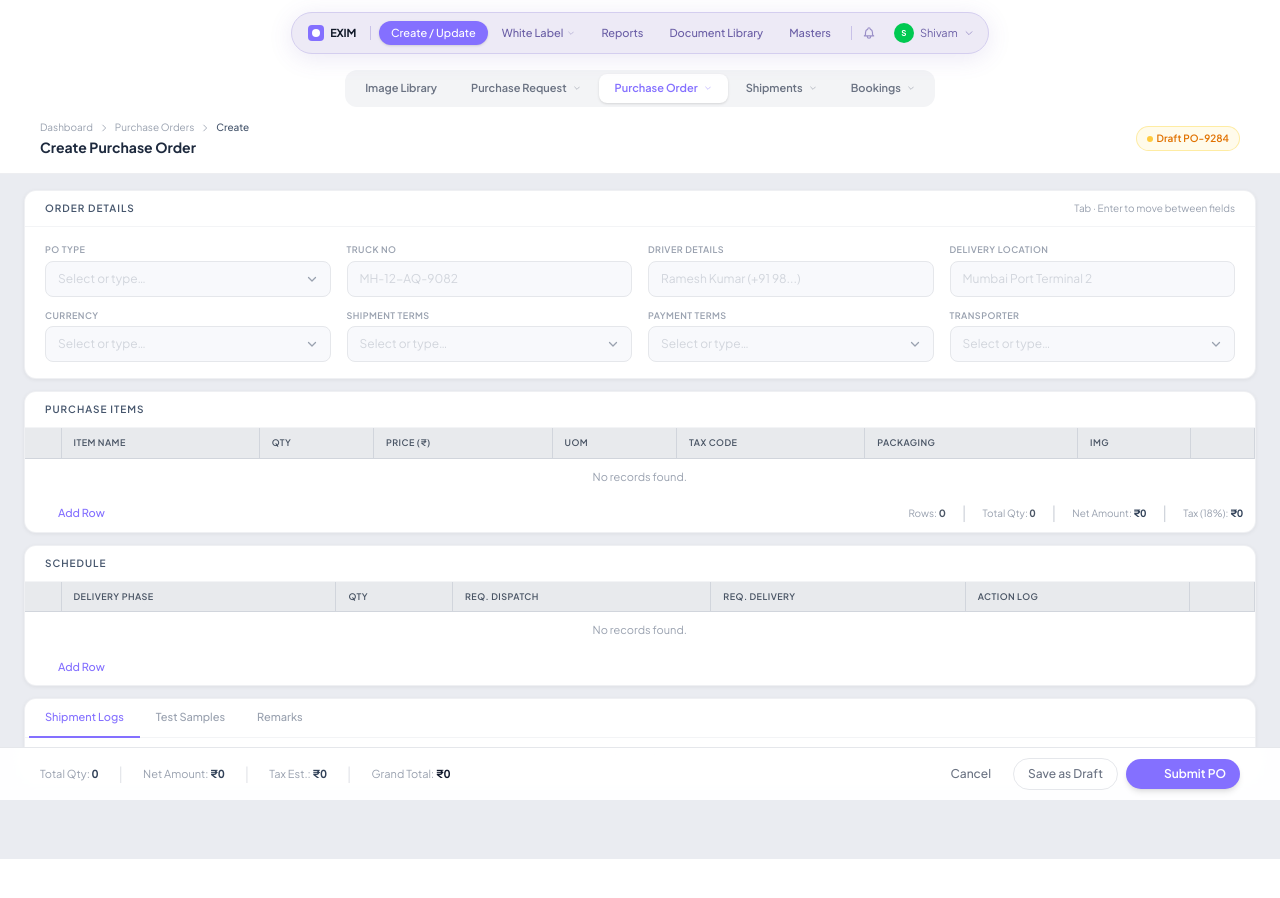
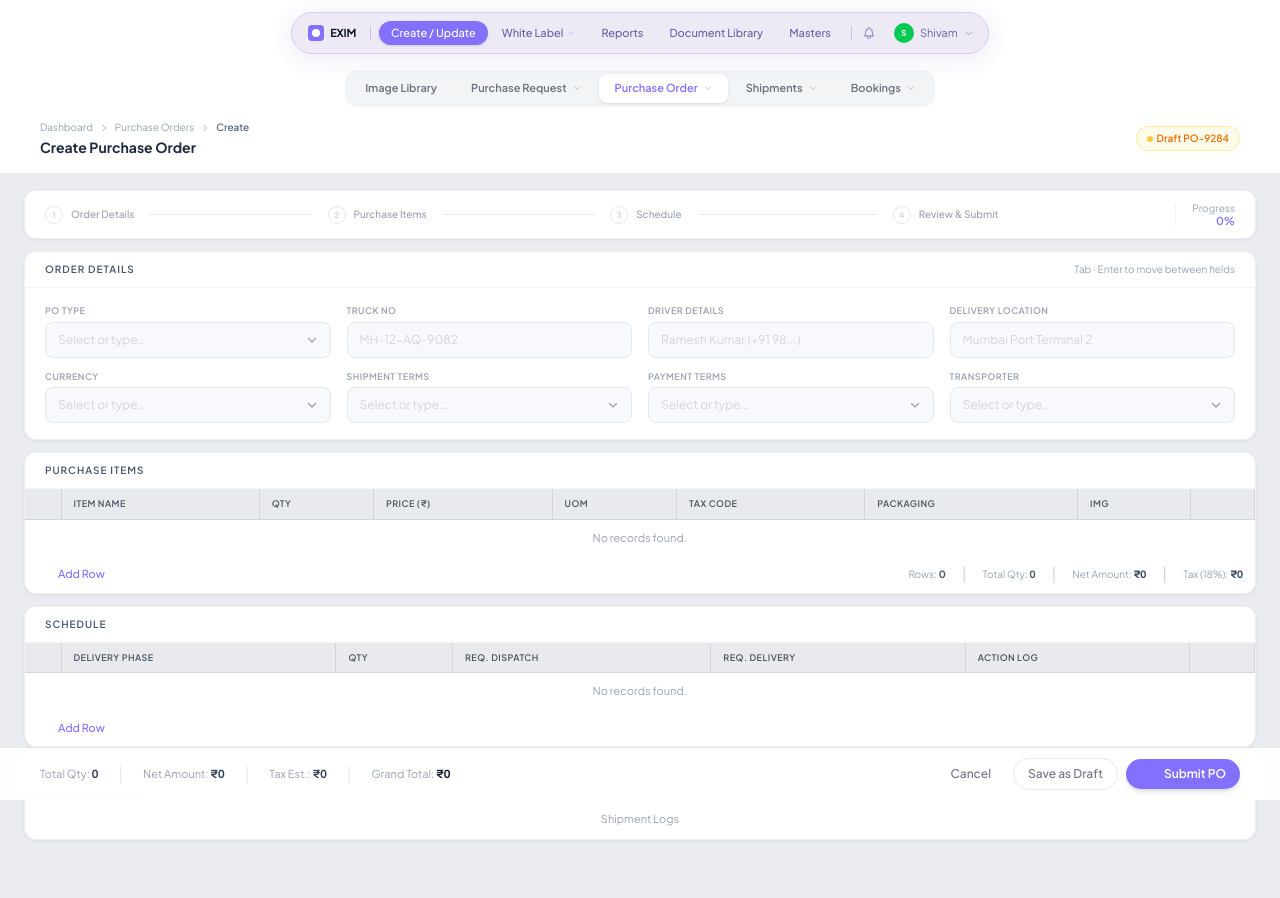
Before and after one commit to shivrajPatilTechiebears/eximweb, a Next.js app: page /purchase-order/create in a window 1280 px wide. Shown: the top 898 px of the page. Before the commit the page ends 859 px from the top, so only its background shows below. Built offline with nearby package versions, Linux system fonts and the light colour scheme; some icons are missing.

Commit message:
Progress bar added

```diff
--- a/src/app/purchase-order/create/page.tsx
+++ b/src/app/purchase-order/create/page.tsx
@@ -42,6 +42,9 @@ export default function CreatePurchaseOrderPage() {
   const [shipmentTerms, setShipmentTerms] = useState("");
   const [paymentTerms, setPaymentTerms] = useState("");
   const [transporter, setTransporter] = useState("");
+  const [truckNo, setTruckNo] = useState("");
+  const [driverDetails, setDriverDetails] = useState("");
+  const [deliveryLocation, setDeliveryLocation] = useState("");
 
   const [items, setItems] = useState<PurchaseItem[]>([]);
 
@@ -53,42 +56,66 @@ export default function CreatePurchaseOrderPage() {
 
   const deleteItem = useCallback((id: number) => setItems((p) => p.filter((r) => r.id !== id)), []);
 
+  const updateItem = useCallback(<K extends keyof Omit<PurchaseItem, "id">>(id: number, key: K, value: PurchaseItem[K]) => {
+    setItems((p) => p.map((r) => r.id === id ? { ...r, [key]: value } : r));
+  }, []);
+
   const addSchedule = useCallback(() => {
     setScheduleRows((p) => [...p, { id: p.length + 1, phase: "", qty: 0, reqDispatch: "", reqDelivery: "", actionLog: "" }]);
   }, []);
 
   const deleteSchedule = useCallback((id: number) => setScheduleRows((p) => p.filter((r) => r.id !== id)), []);
 
+  const updateSchedule = useCallback(<K extends keyof Omit<ScheduleRow, "id">>(id: number, key: K, value: ScheduleRow[K]) => {
+    setScheduleRows((p) => p.map((r) => r.id === id ? { ...r, [key]: value } : r));
+  }, []);
+
   const totalQty = items.reduce((s, i) => s + i.qty, 0);
   const netAmount = items.reduce((s, i) => s + i.qty * i.price, 0);
   const taxEst = Math.round(netAmount * 0.18);
+
+  const orderDetailsFields = { poType, currency, shipmentTerms, paymentTerms, transporter, truckNo, driverDetails, deliveryLocation };
+
+  const steps = [
+    { label: "Order Details", complete: Object.values(orderDetailsFields).every(Boolean) },
+    {
+      label: "Purchase Items",
+      complete: items.length > 0 && items.every(({ id: _id, ...fields }) => Object.values(fields).every(Boolean)),
+    },
+    {
+      label: "Schedule",
+      complete: scheduleRows.length > 0 && scheduleRows.every(({ id: _id, ...fields }) => Object.values(fields).every(Boolean)),
+    },
+    { label: "Review & Submit", complete: false },
+  ];
+  const completedCount = steps.filter((s) => s.complete).length;
 
   // ── Purchase Items columns ────────────────────────────────────────────────
 
   const purchaseItemColumns: Column<PurchaseItem>[] = [
     {
       key: "name", header: "Item Name",
-      cell: (row) => <CellInput defaultValue={row.name} placeholder="Item name…" width="w-full min-w-[160px]" />,
+      cell: (row) => <CellInput value={row.name} onChange={(e) => updateItem(row.id, "name", e.target.value)} placeholder="Item name…" width="w-full min-w-[160px]" />,
     },
     {
       key: "qty", header: "Qty",
-      cell: (row) => <CellInput defaultValue={row.qty || ""} placeholder="0" type="number" align="center" width="w-16" />,
+      cell: (row) => <CellInput value={row.qty || ""} onChange={(e) => updateItem(row.id, "qty", Number(e.target.value))} placeholder="0" type="number" align="center" width="w-16" />,
     },
     {
       key: "price", header: "Price (₹)",
-      cell: (row) => <CellInput defaultValue={row.price || ""} placeholder="0.00" type="number" align="right" width="w-24" className="font-semibold text-slate-900" />,
+      cell: (row) => <CellInput value={row.price || ""} onChange={(e) => updateItem(row.id, "price", Number(e.target.value))} placeholder="0.00" type="number" align="right" width="w-24" className="font-semibold text-slate-900" />,
     },
     {
       key: "uom", header: "UOM",
-      cell: (row) => <CellInput defaultValue={row.uom} placeholder="Kg" align="center" width="w-14" />,
+      cell: (row) => <CellInput value={row.uom} onChange={(e) => updateItem(row.id, "uom", e.target.value)} placeholder="Kg" align="center" width="w-14" />,
     },
     {
       key: "taxCode", header: "Tax Code",
-      cell: (row) => <CellInput defaultValue={row.taxCode} placeholder="GST_18" align="center" width="w-20" />,
+      cell: (row) => <CellInput value={row.taxCode} onChange={(e) => updateItem(row.id, "taxCode", e.target.value)} placeholder="GST_18" align="center" width="w-20" />,
     },
     {
       key: "packaging", header: "Packaging",
-      cell: (row) => <CellInput defaultValue={row.packaging} placeholder="Box / Roll…" width="w-28" />,
+      cell: (row) => <CellInput value={row.packaging} onChange={(e) => updateItem(row.id, "packaging", e.target.value)} placeholder="Box / Roll…" width="w-28" />,
     },
     {
       key: "img", header: "Img",
@@ -115,23 +142,23 @@ export default function CreatePurchaseOrderPage() {
   const scheduleColumns: Column<ScheduleRow>[] = [
     {
       key: "phase", header: "Delivery Phase",
-      cell: (row) => <CellInput defaultValue={row.phase} placeholder="Phase name…" width="w-full min-w-[160px]" />,
+      cell: (row) => <CellInput value={row.phase} onChange={(e) => updateSchedule(row.id, "phase", e.target.value)} placeholder="Phase name…" width="w-full min-w-[160px]" />,
     },
     {
       key: "qty", header: "Qty",
-      cell: (row) => <CellInput defaultValue={row.qty || ""} placeholder="0" type="number" align="center" width="w-16" className="font-semibold tabular-nums" />,
+      cell: (row) => <CellInput value={row.qty || ""} onChange={(e) => updateSchedule(row.id, "qty", Number(e.target.value))} placeholder="0" type="number" align="center" width="w-16" className="font-semibold tabular-nums" />,
     },
     {
       key: "reqDispatch", header: "Req. Dispatch",
-      cell: (row) => <CellInput defaultValue={row.reqDispatch} placeholder="dd-Mon-yyyy" width="w-28" />,
+      cell: (row) => <CellInput value={row.reqDispatch} onChange={(e) => updateSchedule(row.id, "reqDispatch", e.target.value)} placeholder="dd-Mon-yyyy" width="w-28" />,
     },
     {
       key: "reqDelivery", header: "Req. Delivery",
-      cell: (row) => <CellInput defaultValue={row.reqDelivery} placeholder="dd-Mon-yyyy" width="w-28" />,
+      cell: (row) => <CellInput value={row.reqDelivery} onChange={(e) => updateSchedule(row.id, "reqDelivery", e.target.value)} placeholder="dd-Mon-yyyy" width="w-28" />,
     },
     {
       key: "actionLog", header: "Action Log",
-      cell: (row) => <CellInput defaultValue={row.actionLog} placeholder="Notes…" width="w-full min-w-[160px]" />,
+      cell: (row) => <CellInput value={row.actionLog} onChange={(e) => updateSchedule(row.id, "actionLog", e.target.value)} placeholder="Notes…" width="w-full min-w-[160px]" />,
     },
     {
       key: "actions", header: "",
@@ -193,6 +220,39 @@ export default function CreatePurchaseOrderPage() {
       {/* ═══ MAIN CONTENT ═══ */}
       <main className="flex-1 px-6 py-4 pb-20 bg-[#eaecf1] space-y-3">
 
+        {/* ── Progress Bar ── */}
+        <div className="bg-white rounded-xl border border-gray-200/60 shadow-[0_1px_4px_rgba(0,0,0,0.06)] px-5 py-3">
+          <div className="flex items-center gap-4">
+            {steps.map((step, i) => (
+              <div key={step.label} className="flex items-center gap-4 flex-1 last:flex-none">
+                <div className="flex items-center gap-2 shrink-0">
+                  <div className={`w-4.5 h-4.5 rounded-full flex items-center justify-center text-[8px] font-bold transition-all duration-300 ${
+                    step.complete ? "bg-[#8470ff] text-white" : "border border-gray-200 text-gray-300"
+                  }`}>
+                    {step.complete ? (
+                      <svg width="8" height="7" viewBox="0 0 8 7" fill="none"><path d="M1 3.5L3 5.5L7 1.5" stroke="white" strokeWidth="1.5" strokeLinecap="round" strokeLinejoin="round" /></svg>
+                    ) : (
+                      i + 1
+                    )}
+                  </div>
+                  <span className={`text-[10px] font-medium whitespace-nowrap transition-colors duration-300 ${
+                    step.complete ? "text-[#8470ff]" : "text-gray-400"
+                  }`}>{step.label}</span>
+                </div>
+                {i < steps.length - 1 && (
+                  <div className="flex-1 h-px transition-colors duration-500" style={{ background: step.complete ? "#8470ff" : "#e5e7eb" }} />
+                )}
+              </div>
+            ))}
+            <div className="ml-auto pl-4 border-l border-gray-100 shrink-0 text-right">
+              <div className="text-[10px] text-gray-400 leading-none mb-0.5">Progress</div>
+              <div className="text-[11px] font-semibold text-[#8470ff] leading-none">
+                {Math.round((completedCount / steps.length) * 100)}%
+              </div>
+            </div>
+          </div>
+        </div>
+
         {/* ── Order Details ── */}
         <Card>
           <CardHeader title="Order Details" hint="Tab · Enter to move between fields" />
@@ -207,9 +267,9 @@ export default function CreatePurchaseOrderPage() {
                 { label: "Consignment", value: "consignment" },
               ]}
             />
-            <FormInput label="Truck No" placeholder="MH-12-AQ-9082" />
-            <FormInput label="Driver Details" placeholder="Ramesh Kumar (+91 98...)" />
-            <FormInput label="Delivery Location" placeholder="Mumbai Port Terminal 2" />
+            <FormInput label="Truck No" value={truckNo} onChange={setTruckNo} placeholder="MH-12-AQ-9082" />
+            <FormInput label="Driver Details" value={driverDetails} onChange={setDriverDetails} placeholder="Ramesh Kumar (+91 98...)" />
+            <FormInput label="Delivery Location" value={deliveryLocation} onChange={setDeliveryLocation} placeholder="Mumbai Port Terminal 2" />
             <FormCombobox
               label="Currency"
               value={currency}
```
